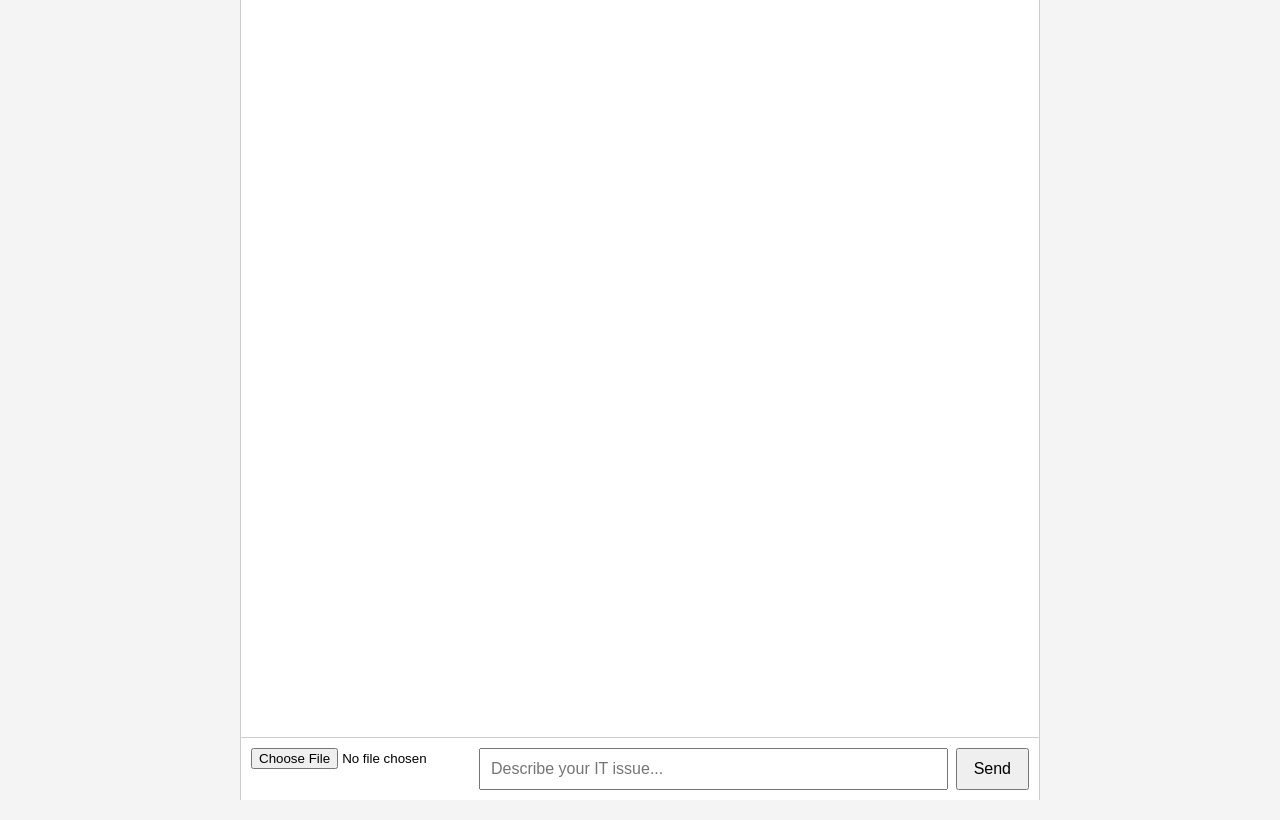
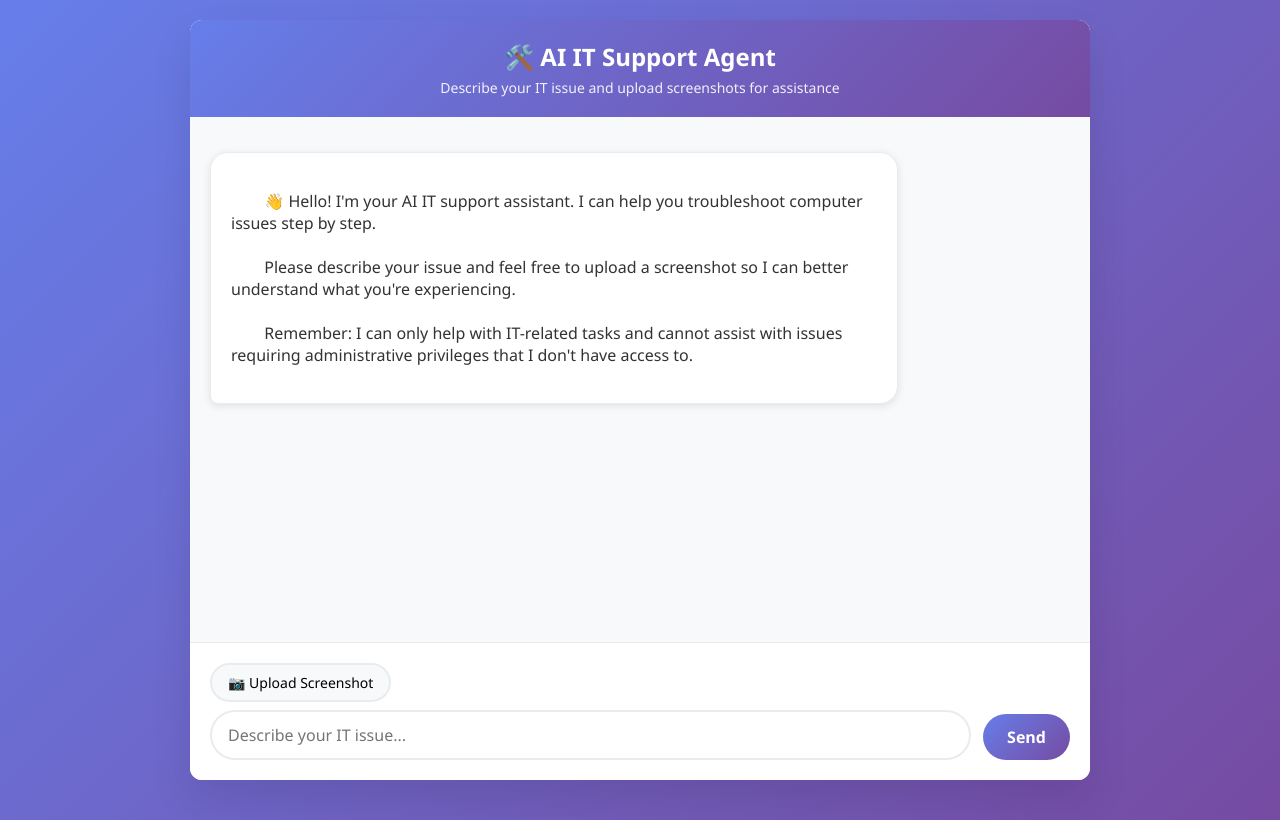
Before and after one commit to ai4good2all/itsupport, a website: page index.html in a window 1280 px wide. Drawn offline with Linux system fonts and the light colour scheme; files whose address does not match are found by name.

Commit message:
Update index.html

```diff
--- a/index.html
+++ b/index.html
@@ -5,32 +5,255 @@
   <meta name="viewport" content="width=device-width, initial-scale=1.0"/>
   <title>AI IT Support Agent</title>
   <style>
-    * { box-sizing: border-box; font-family: Arial, sans-serif; }
-    body { margin: 0; background: #f4f4f4; }
+    * {
+      box-sizing: border-box;
+      font-family: 'Segoe UI', Tahoma, Geneva, Verdana, sans-serif;
+    }
+
+    body {
+      margin: 0;
+      background: linear-gradient(135deg, #667eea 0%, #764ba2 100%);
+      min-height: 100vh;
+    }
+
     .chat-container {
-      max-width: 800px; margin: auto; height: 100vh;
-      display: flex; flex-direction: column; background: #fff;
-      border-left: 1px solid #ccc; border-right: 1px solid #ccc;
+      max-width: 900px;
+      margin: 20px auto;
+      height: calc(100vh - 40px);
+      display: flex;
+      flex-direction: column;
+      background: #fff;
+      border-radius: 12px;
+      box-shadow: 0 20px 40px rgba(0,0,0,0.1);
+      overflow: hidden;
     }
-    .chat-messages { flex: 1; overflow-y: auto; padding: 20px; }
-    .message { margin: 10px 0; padding: 12px; border-radius: 10px; max-width: 80%; }
-    .user-message { background: #d0eaff; align-self: flex-end; }
-    .bot-message { background: #f0f0f0; align-self: flex-start; white-space: pre-wrap; }
-    .chat-input { display: flex; padding: 10px; border-top: 1px solid #ccc; gap: 8px; }
-    .chat-input input[type="text"] { flex: 1; padding: 10px; font-size: 16px; }
-    .chat-input input[type="file"] { width: 220px; }
-    .chat-input button { padding: 10px 16px; font-size: 16px; }
+
+    .chat-header {
+      background: linear-gradient(135deg, #667eea 0%, #764ba2 100%);
+      color: white;
+      padding: 20px;
+      text-align: center;
+      box-shadow: 0 2px 10px rgba(0,0,0,0.1);
+    }
+
+    .chat-header h1 {
+      margin: 0;
+      font-size: 24px;
+      font-weight: 600;
+    }
+
+    .chat-header p {
+      margin: 5px 0 0 0;
+      opacity: 0.9;
+      font-size: 14px;
+    }
+
+    .chat-messages {
+      flex: 1;
+      overflow-y: auto;
+      padding: 20px;
+      background: #f8f9fa;
+    }
+
+    .message {
+      margin: 15px 0;
+      padding: 15px 20px;
+      border-radius: 18px;
+      max-width: 80%;
+      word-wrap: break-word;
+      box-shadow: 0 2px 8px rgba(0,0,0,0.1);
+      animation: fadeIn 0.3s ease-in;
+    }
+
+    @keyframes fadeIn {
+      from { opacity: 0; transform: translateY(10px); }
+      to { opacity: 1; transform: translateY(0); }
+    }
+
+    .user-message {
+      background: linear-gradient(135deg, #667eea 0%, #764ba2 100%);
+      color: white;
+      margin-left: auto;
+      border-bottom-right-radius: 8px;
+    }
+
+    .bot-message {
+      background: #fff;
+      color: #333;
+      margin-right: auto;
+      border: 1px solid #e9ecef;
+      border-bottom-left-radius: 8px;
+      white-space: pre-wrap;
+    }
+
+    .bot-message.thinking {
+      background: #e3f2fd;
+      color: #1976d2;
+      font-style: italic;
+    }
+
+    .chat-input-container {
+      padding: 20px;
+      background: #fff;
+      border-top: 1px solid #e9ecef;
+    }
+
+    .chat-input {
+      display: flex;
+      gap: 12px;
+      align-items: flex-end;
+    }
+
+    .input-group {
+      flex: 1;
+      display: flex;
+      flex-direction: column;
+      gap: 8px;
+    }
+
+    .chat-input input[type="text"] {
+      width: 100%;
+      padding: 12px 16px;
+      font-size: 16px;
+      border: 2px solid #e9ecef;
+      border-radius: 25px;
+      outline: none;
+      transition: border-color 0.3s ease;
+    }
+
+    .chat-input input[type="text"]:focus {
+      border-color: #667eea;
+    }
+
+    .file-input-wrapper {
+      position: relative;
+      overflow: hidden;
+      display: inline-block;
+    }
+
+    .file-input-wrapper input[type=file] {
+      position: absolute;
+      left: -9999px;
+    }
+
+    .file-input-label {
+      padding: 8px 16px;
+      background: #f8f9fa;
+      border: 2px solid #e9ecef;
+      border-radius: 20px;
+      cursor: pointer;
+      font-size: 14px;
+      transition: all 0.3s ease;
+      display: inline-block;
+    }
+
+    .file-input-label:hover {
+      background: #e9ecef;
+    }
+
+    .file-selected {
+      background: #e3f2fd !important;
+      border-color: #1976d2 !important;
+      color: #1976d2;
+    }
+
+    .chat-input button {
+      padding: 12px 24px;
+      font-size: 16px;
+      background: linear-gradient(135deg, #667eea 0%, #764ba2 100%);
+      color: white;
+      border: none;
+      border-radius: 25px;
+      cursor: pointer;
+      transition: all 0.3s ease;
+      font-weight: 600;
+      min-width: 80px;
+    }
+
+    .chat-input button:hover {
+      transform: translateY(-2px);
+      box-shadow: 0 4px 12px rgba(102, 126, 234, 0.4);
+    }
+
+    .chat-input button:disabled {
+      opacity: 0.6;
+      cursor: not-allowed;
+      transform: none;
+      box-shadow: none;
+    }
+
+    .error-message {
+      background: #ffebee;
+      color: #c62828;
+      border: 1px solid #ffcdd2;
+    }
+
+    .status-indicator {
+      font-size: 12px;
+      color: #666;
+      text-align: center;
+      padding: 5px;
+      background: #f0f0f0;
+      border-radius: 10px;
+      margin: 10px auto;
+      max-width: 200px;
+    }
+
+    @media (max-width: 768px) {
+      .chat-container {
+        margin: 10px;
+        height: calc(100vh - 20px);
+        border-radius: 8px;
+      }
+
+      .message {
+        max-width: 90%;
+      }
+
+      .chat-input {
+        flex-direction: column;
+        gap: 8px;
+      }
+
+      .chat-input button {
+        width: 100%;
+      }
+    }
   </style>
 </head>
 <body>
   <div class="chat-container">
-    <div class="chat-messages" id="chat-messages"></div>
-    <div class="chat-input">
-      <input type="file" id="screenshot" accept="image/png, image/jpeg"/>
-      <input type="text" id="user-input" placeholder="Describe your IT issue..."/>
-      <button id="send-btn">Send</button>
+    <div class="chat-header">
+      <h1>🛠️ AI IT Support Agent</h1>
+      <p>Describe your IT issue and upload screenshots for assistance</p>
+    </div>
+
+    <div class="chat-messages" id="chat-messages">
+      <div class="message bot-message">
+        👋 Hello! I'm your AI IT support assistant. I can help you troubleshoot computer issues step by step.
+
+        Please describe your issue and feel free to upload a screenshot so I can better understand what you're experiencing.
+
+        Remember: I can only help with IT-related tasks and cannot assist with issues requiring administrative privileges that I don't have access to.
+      </div>
+    </div>
+
+    <div class="chat-input-container">
+      <div class="chat-input">
+        <div class="input-group">
+          <div class="file-input-wrapper">
+            <input type="file" id="screenshot" accept="image/png,image/jpeg,image/jpg,image/webp"/>
+            <label for="screenshot" class="file-input-label" id="file-label">
+              📷 Upload Screenshot
+            </label>
+          </div>
+          <input type="text" id="user-input" placeholder="Describe your IT issue..." maxlength="4000"/>
+        </div>
+        <button id="send-btn">Send</button>
+      </div>
     </div>
   </div>
+
   <script src="/src/main.js"></script>
 </body>
 </html>
```
